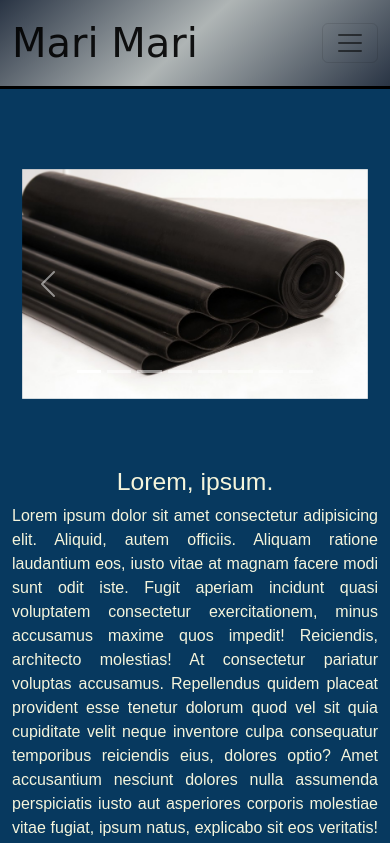
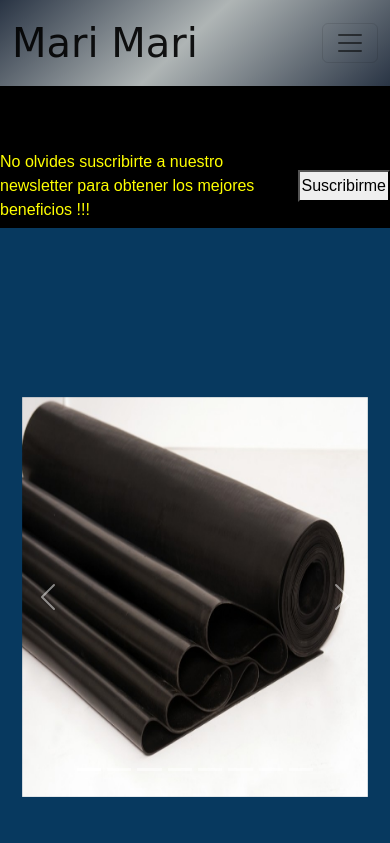
Before and after one commit to navifuentes/proyecto-final, a plain HTML site: page index.html in a window 390 px wide. Shown: the top 843 px of the page. Drawn offline with nearby package versions, Linux system fonts and the light colour scheme.

Commit message:
banner terminado

```diff
--- a/css/style.css
+++ b/css/style.css
@@ -1,3 +1,4 @@
+@import url(../node_modules/animate.css/animate.css);
 * {
   margin: 0;
   padding: 0;
@@ -27,6 +28,14 @@
     color: bisque; }
     .cards .cardBg p {
       color: cyan; }
+  .cards .cardButton {
+    background-color: blue;
+    color: white; }
+
+.cardLink:hover {
+  cursor: pointer;
+  transform: scale(1.05);
+  transition: 3s; }
 
 .main {
   background-color: #07395f; }
@@ -85,6 +94,14 @@ h2 {
 .espaciador3 {
   padding: 1vh 0; }
 
+.espaciador4 {
+  height: 13vh;
+  background-color: black; }
+
+@media (max-width: 768px) {
+  .espaciador4 {
+    height: 17vh; } }
+
 .footer {
   background: linear-gradient(137.22deg, #293444 0%, #afb5b5 47.98%, #293444 100%);
   border-top: 0.2rem solid black;
@@ -120,3 +137,22 @@ h2 {
   display: flex;
   align-items: center;
   padding-right: 2rem; }
+
+.banner {
+  display: flex;
+  width: 100%;
+  height: 5vh;
+  background-color: black;
+  color: yellow;
+  flex-wrap: nowrap;
+  justify-content: space-around;
+  align-items: center; }
+  .banner p {
+    display: inline;
+    margin: 0; }
+  .banner button {
+    padding: 2px; }
+
+@media (max-width: 425px) {
+  .banner {
+    height: 10vh; } }
--- a/index.html
+++ b/index.html
@@ -119,8 +119,13 @@
         </div>
       </div>
     </nav>
+    <!-- ESPACIADOR NAVBAR -->
+    <div class="espaciador4"></div>
     <!-- BANNER -->
-    <div class="banner"></div>
+    <div class="banner">
+      <p class="animate__animated animate__lightSpeedInRight">No olvides suscribirte a nuestro newsletter para obtener los mejores beneficios !!!</p>
+      <button>Suscribirme</button>
+    </div>
     <!-- MAIN -->
     <div class="main text-center">
       <!-- ESPACIADOR -->
@@ -190,6 +195,7 @@
                 src="./img/agrotilenos.jpg"
                 class="d-block w-100"
                 alt="Rollo de agrotilenos"
+                height="400px"
               />
               <div
                 class="carousel-caption d-none d-md-block bg-dark bg-opacity-75 text-light"
@@ -202,6 +208,7 @@
                 src="./img/alambres.jpg"
                 class="d-block w-100"
                 alt="Rollos de alambres"
+                height="400px"
               />
               <div
                 class="carousel-caption d-none d-md-block bg-dark bg-opacity-75 text-light"
@@ -214,6 +221,7 @@
                 src="./img/caños.jpg"
                 class="d-block w-100"
                 alt="caños rojos"
+                height="400px"
               />
               <div
                 class="carousel-caption d-none d-md-block bg-dark bg-opacity-75 text-light"
@@ -225,7 +233,8 @@
               <img
                 src="./img/tools.jpg"
                 class="d-block w-100"
-                alt="erramientas"
+                alt="herramientas"
+                height="400px"
               />
               <div
                 class="carousel-caption d-none d-md-block bg-dark bg-opacity-75 text-light"
@@ -238,6 +247,7 @@
                 src="./img/electricidad.jpg"
                 class="d-block w-100"
                 alt="cables electricos"
+                height="400px"
               />
               <div
                 class="carousel-caption d-none d-md-block bg-dark bg-opacity-75 text-light"
@@ -250,6 +260,7 @@
                 src="./img/pinturas.jpg"
                 class="d-block w-100"
                 alt="pinturas"
+                height="400px"
               />
               <div
                 class="carousel-caption d-none d-md-block bg-dark bg-opacity-75 text-light"
@@ -262,6 +273,7 @@
                 src="./img/articulos2.jpg"
                 class="d-block w-100"
                 alt="pegamentos"
+                height="400px"
               />
               <div
                 class="carousel-caption d-none d-md-block bg-dark bg-opacity-75 text-light"
@@ -274,6 +286,7 @@
                 src="./img/tornillerias.jpg"
                 class="d-block w-100"
                 alt="tornillos varios"
+                height="400px"
               />
               <div
                 class="carousel-caption d-none d-md-block bg-dark bg-opacity-75 text-light"
@@ -375,7 +388,7 @@
         <br />
         <!-- CARD GROUP -->
         <div class="card-group">
-          <div class="card">
+          <div class="card cardLink">
             <img
               src="https://http2.mlstatic.com/D_NQ_NP_2X_696870-MLA48455499225_122021-F.webp"
               class="card-img-top cardImg"
@@ -387,11 +400,11 @@
             </div>
             <div class="card-footer">
               <small class="text-muted"
-                >Última actualización hace 30 minutos</small
-              >
+                >Última actualización hace 30 minutos
+              </small>
             </div>
           </div>
-          <div class="card">
+          <div class="card cardLink">
             <img
               src="https://http2.mlstatic.com/D_NQ_NP_2X_799186-MLA47856069778_102021-F.webp"
               class="card-img-top cardImg"
@@ -403,11 +416,11 @@
             </div>
             <div class="card-footer">
               <small class="text-muted"
-                >Última actualización hace 30 minutos</small
-              >
+                >Última actualización hace 30 minutos
+              </small>
             </div>
           </div>
-          <div class="card">
+          <div class="card cardLink">
             <img
               src="https://http2.mlstatic.com/D_NQ_NP_2X_928484-MLA46386878034_062021-F.webp"
               class="card-img-top cardImg"
@@ -421,11 +434,15 @@
             </div>
             <div class="card-footer">
               <small class="text-muted"
-                >Última actualización hace 30 minutos</small
-              >
+                >Última actualización hace 30 minutos
+              </small>
             </div>
           </div>
         </div>
+        <!-- ESPACIADOR CARDS -->
+        <div class="espaciador3"></div>
+        <!-- BOTÓN VER MAS -->
+        <button class="p-1">Ver más</button>
       </div>
       <!-- ESPACIADOR PAGOS -->
       <div class="espaciador2"></div>
--- a/scss/layout/_banner.scss
+++ b/scss/layout/_banner.scss
@@ -0,0 +1,26 @@
+.banner{
+    display: flex;
+    width: 100%;
+    height: 5vh;
+    background-color: black;
+    color: yellow;
+    flex-wrap: nowrap;
+    justify-content: space-around;
+    align-items: center;
+    p{
+        display: inline;
+        margin: 0;
+    }
+    button{
+        padding: 2px;
+    }
+}
+
+// MEDIA QUERIES
+//MOBILE LAST - MAX WIDTH
+//SMALL
+@media (max-width: 425px){
+    .banner{
+        height: 10vh;
+    }
+}
--- a/scss/layout/_espaciadores.scss
+++ b/scss/layout/_espaciadores.scss
@@ -8,3 +8,17 @@
 .espaciador3{
     padding: 1vh 0;
 }
+.espaciador4{
+  height: 13vh;
+  background-color: black;
+}
+
+// MEDIA QUERIES
+// MOBILE LAST - MAX WIDTH
+
+//TABLET
+@media (max-width: 768px) {
+  .espaciador4{
+    height: 17vh;
+  }
+}
--- a/scss/main.scss
+++ b/scss/main.scss
@@ -12,3 +12,6 @@
 @import "./layout/navbar";
 @import "./layout/espaciadores";
 @import "./layout/footer";
+@import "./layout/banner";
+
+@import "../node_modules/animate.css/animate.css"
```
Also changed, not shown: scss/components/_cards.scss (+14 -2 lines).
